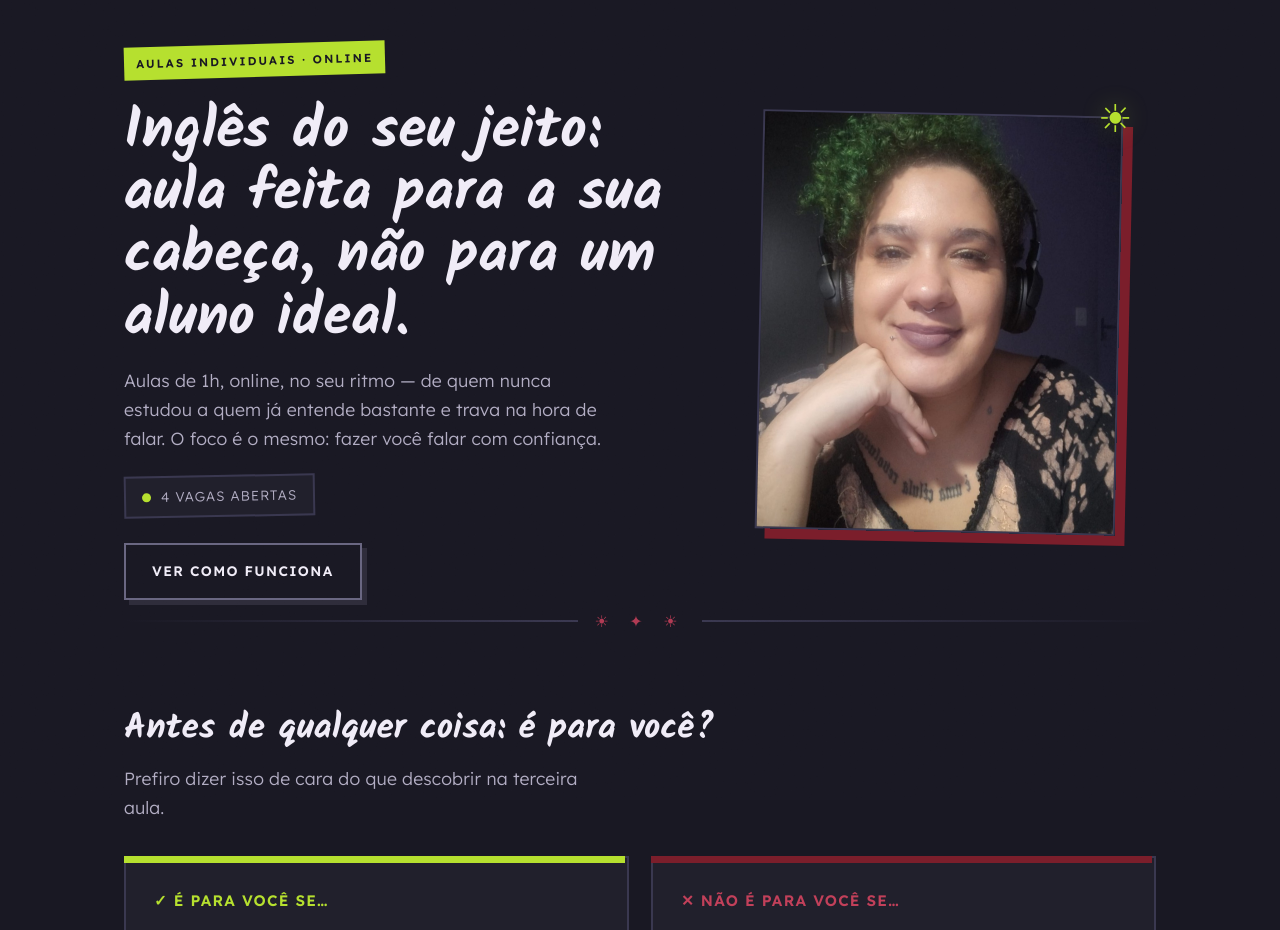
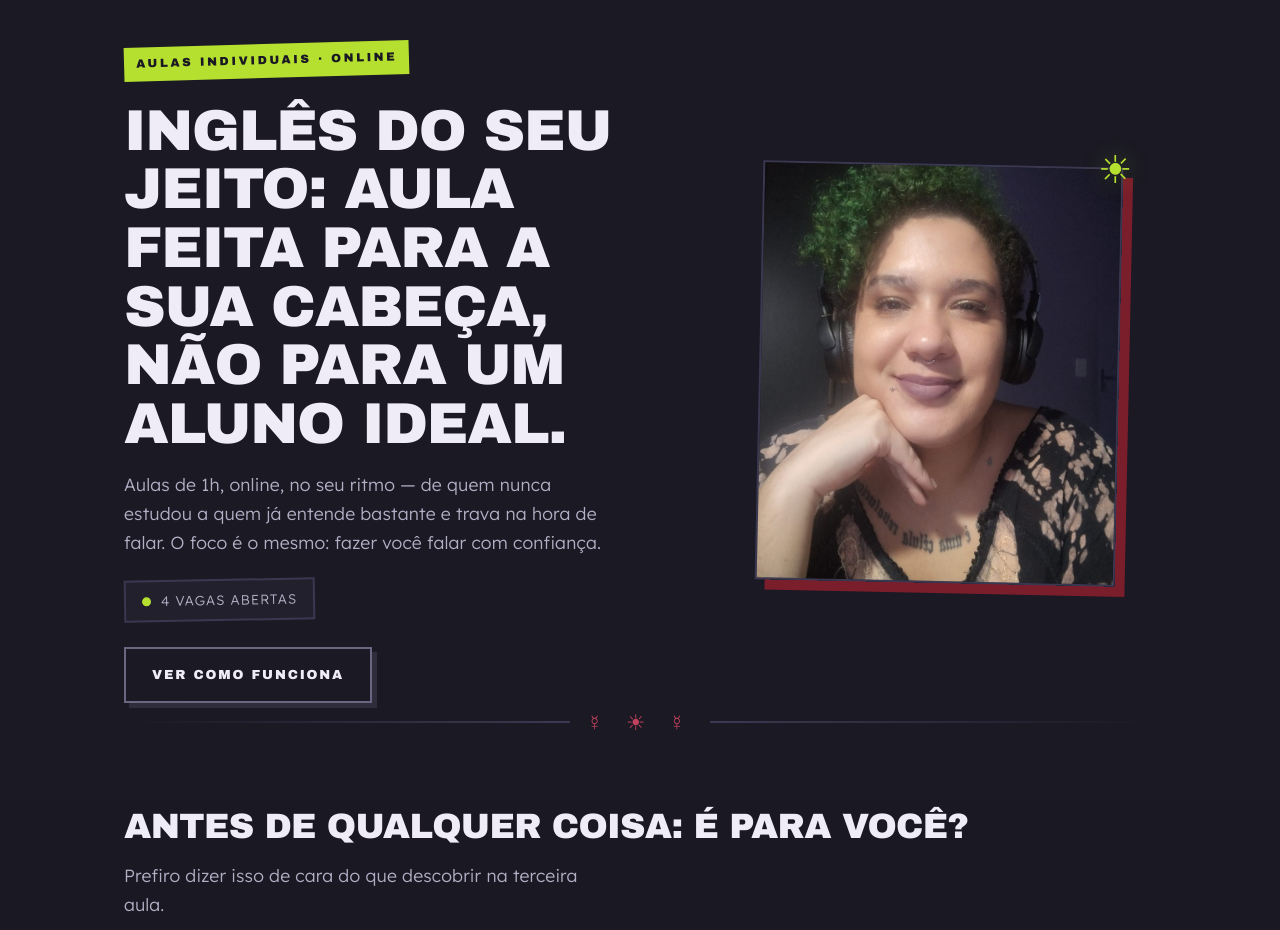
Before and after one commit to jaqueliran/prof-jaque, a plain HTML site: page punk.html in a window 1280 px wide. Shown: the top 930 px of the page. Drawn offline with Linux system fonts and the light colour scheme.

Commit message:
feat(punk): mercúrio de volta, fonte stencil e fundo roxo-acinzentado

```diff
--- a/punk.html
+++ b/punk.html
@@ -7,7 +7,7 @@
 <title>Prof. Jaque — aulas de inglês (variante punk)</title>
 <link rel="preconnect" href="https://fonts.googleapis.com">
 <link rel="preconnect" href="https://fonts.gstatic.com" crossorigin>
-<link href="https://fonts.googleapis.com/css2?family=Kalam:wght@400;700&family=Lexend:wght@300;400;500;600&display=swap" rel="stylesheet">
+<link href="https://fonts.googleapis.com/css2?family=Archivo+Black&family=Lexend:wght@300;400;500;600&display=swap" rel="stylesheet">
 <style>
   :root{
     --bg:#191823;
@@ -45,7 +45,7 @@
   }
   .wrap{max-width:var(--max); margin:0 auto; padding:0 24px; position:relative; z-index:1}
 
-  .display{font-family:"Kalam",cursive; font-weight:700; letter-spacing:0; line-height:1.08; text-transform:none}
+  .display{font-family:"Archivo Black",Impact,sans-serif; font-weight:400; letter-spacing:-.02em; line-height:1.02; text-transform:uppercase}
   h1,h2,h3{margin:0 0 16px}
   h1{font-size:clamp(2.1rem,5.6vw,3.6rem)}
   h2{font-size:clamp(1.5rem,3.4vw,2.2rem)}
@@ -61,13 +61,13 @@
   .rule{display:flex; align-items:center; gap:16px; max-width:var(--max); margin:0 auto; padding:0 24px; color:var(--burgundy-lt)}
   .rule::before,.rule::after{content:""; height:2px; flex:1; background:linear-gradient(90deg,transparent,var(--line))}
   .rule::after{background:linear-gradient(90deg,var(--line),transparent)}
-  .rule span{font-size:1rem; letter-spacing:.5em; opacity:.9}
+  .rule span{font-family:"Lexend",sans-serif; font-size:1.35rem; line-height:1; letter-spacing:.4em; color:var(--burgundy-lt)}
 
   /* ---------- topo ---------- */
   header{padding:44px 0 8px; position:relative; z-index:1}
   .hero-grid{display:grid; grid-template-columns:1.12fr .88fr; gap:44px; align-items:center}
   .kicker{
-    display:inline-block; font-family:"Lexend",sans-serif; font-weight:600; font-size:.72rem; letter-spacing:.18em;
+    display:inline-block; font-family:"Archivo Black",sans-serif; font-size:.74rem; letter-spacing:.22em;
     text-transform:uppercase; color:var(--bg); background:var(--acid); padding:7px 12px;
     transform:rotate(-1.6deg); margin-bottom:24px;
   }
@@ -86,7 +86,7 @@
   .actions{display:flex; flex-wrap:wrap; gap:16px; align-items:center}
   .btn{
     display:inline-block; padding:15px 26px; min-height:48px;
-    font-family:"Lexend",sans-serif; font-weight:600; font-size:.86rem; letter-spacing:.1em;
+    font-family:"Archivo Black",sans-serif; font-size:.82rem; letter-spacing:.14em;
     text-transform:uppercase; text-decoration:none;
     color:var(--bg); background:var(--acid); border:2px solid var(--bg);
     box-shadow:5px 5px 0 var(--burgundy);
@@ -118,7 +118,7 @@
   }
   .panel.sim::before{background:var(--acid)}
   .panel.nao::before{background:var(--burgundy)}
-  .panel h3{display:flex; gap:10px; align-items:baseline; text-transform:uppercase; font-family:"Lexend",sans-serif; font-weight:600; font-size:.95rem; letter-spacing:.08em; margin-bottom:20px}
+  .panel h3{display:flex; gap:10px; align-items:baseline; text-transform:uppercase; font-family:"Archivo Black",sans-serif; font-size:.95rem; letter-spacing:.08em; margin-bottom:20px}
   .panel.sim h3{color:var(--acid)}
   .panel.nao h3{color:var(--burgundy-lt)}
   ul.plain{list-style:none; padding:0; margin:0}
@@ -131,7 +131,7 @@
   .cards{display:grid; grid-template-columns:repeat(3,1fr); gap:18px; margin-top:34px}
   .card{background:var(--paper-2); border:2px solid var(--line); padding:26px 24px}
   .card .num{
-    font-family:"Lexend",sans-serif; font-weight:600; font-size:.72rem; letter-spacing:.16em; text-transform:uppercase;
+    font-family:"Archivo Black",sans-serif; font-size:.72rem; letter-spacing:.2em; text-transform:uppercase;
     color:var(--bg); background:var(--cold); display:inline-block; padding:3px 8px; margin-bottom:14px;
   }
   .card:nth-child(2) .num{background:var(--burgundy-lt)}
@@ -146,7 +146,7 @@
   /* ---------- preço ---------- */
   .price-wrap{display:grid; grid-template-columns:1fr 1fr; gap:40px; align-items:start}
   .price{background:var(--paper); border:2px solid var(--line); padding:30px; box-shadow:8px 8px 0 rgba(123,30,43,.35)}
-  .price .big{font-family:"Kalam",cursive; font-weight:700; font-size:2.7rem; letter-spacing:0; line-height:1}
+  .price .big{font-family:"Archivo Black",sans-serif; font-size:2.3rem; letter-spacing:-.02em; line-height:1}
   .price .big small{font-family:"Lexend",sans-serif; font-size:.9rem; font-weight:300; color:var(--ink-muted); letter-spacing:0}
   .price dl{margin:20px 0 0}
   .price dt{font-size:.72rem; letter-spacing:.16em; text-transform:uppercase; color:var(--cold); margin-top:18px}
@@ -173,7 +173,7 @@
     align-items:baseline; font-weight:500; min-height:32px;
   }
   details summary::-webkit-details-marker{display:none}
-  details summary::after{content:"+"; font-family:"Lexend",sans-serif; font-weight:600; color:var(--burgundy-lt)}
+  details summary::after{content:"+"; font-family:"Archivo Black",sans-serif; color:var(--burgundy-lt)}
   details[open] summary::after{content:"–"}
   details p{color:var(--ink-muted); margin:12px 0 0; max-width:68ch}
 
@@ -214,7 +214,7 @@
   </div>
 </header>
 
-<div class="rule"><span>☀ ✦ ☀</span></div>
+<div class="rule"><span>☿ ☀ ☿</span></div>
 
 <section id="para-quem">
   <div class="wrap">
@@ -327,7 +327,7 @@
   </div>
 </section>
 
-<div class="rule"><span>☀ ✦ ☀</span></div>
+<div class="rule"><span>☿ ☀ ☿</span></div>
 
 <section id="quem-sou">
   <div class="wrap about">
```
